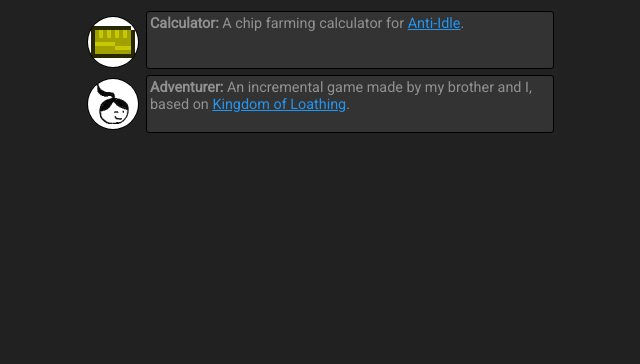
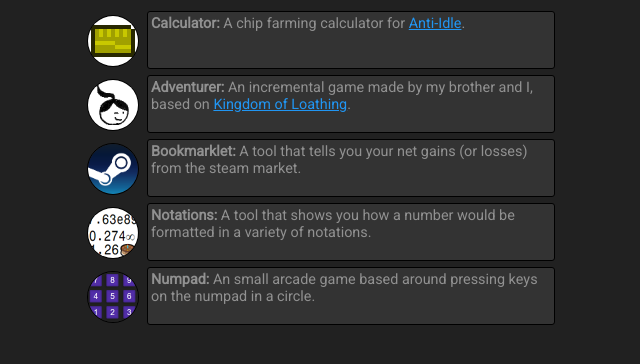
Before and after one commit to omsi6/omsi6.github.io, a PHP site: page / in a window 1280 px wide. Shown: the top 364 px of the page, without its empty margins (321-961 px from the left). Run offline with PHP 8.4, Linux system fonts and the light colour scheme.

Commit message:
landing page pt2

```diff
--- a/index.css
+++ b/index.css
@@ -8,7 +8,7 @@
 .specialA {
     width: 50px;
     height: 50px;
-    margin: 3px;
+    margin: 4px;
     border-radius: 50%;
     padding: 3px;
 }
--- a/index.html
+++ b/index.html
@@ -1,19 +1,25 @@
 <html>
     <head>
         <title>Omsi</title>
-        <link rel="stylesheet" href="index.css"/>
         <link rel='shortcut icon' href='favicon.ico' type='image/x-icon' />
         <link href="https://fonts.googleapis.com/css?family=Roboto" rel="stylesheet">
+        <link rel="stylesheet" href="index.css"/>
     </head>
     <body>
         <div class="flex-container" style="flex-direction: row;">
             <div class="flex-container" style="flex-direction: column;">
                 <a class="specialA" href="/calculator"><img src="assets/calculator-icon.png" class="icon" id="image"></a>
                 <a class="specialA" href="/adventurer"><img src="assets/kol-icon.png" class="icon" id="image2"></a>
+                <a class="specialA" href="/bookmarklet"><img src="assets/steam-icon.png" class="icon" id="image3"></a>
+                <a class="specialA" href="/notations"><img src="assets/notations-icon.png" class="icon" id="image4"></a>
+                <a class="specialA" href="/numpad"><img src="assets/numpad-icon.png" class="icon" id="image5"></a>
             </div>
             <div class="flex-container" style="flex-direction: column;">
                 <div class="textbox"><b>Calculator: </b>A chip farming calculator for <a href="http://www.kongregate.com/games/tukkun/anti-idle-the-game">Anti-Idle</a>.</div>
                 <div class="textbox"><b>Adventurer: </b>An incremental game made by my brother and I, based on <a href="https://www.kingdomofloathing.com">Kingdom of Loathing</a>.</div>
+                <div class="textbox"><b>Bookmarklet: </b>A tool that tells you your net gains (or losses) from the steam market.</div>
+                <div class="textbox"><b>Notations: </b>A tool that shows you how a number would be formatted in a variety of notations.</div>
+                <div class="textbox"><b>Numpad: </b>An small arcade game based around pressing keys on the numpad in a circle.</div>
             </div>
         </div>
         <script src="index.js"></script>
--- a/index.js
+++ b/index.js
@@ -1,2 +1,3 @@
 document.getElementById('image').draggable = false;
 document.getElementById('image2').draggable = false;
+document.getElementById('image3').draggable = false;
--- a/notations/index.html
+++ b/notations/index.html
@@ -1,6 +1,6 @@
 <html>
 <head>
-	<title>Steam Market Bookmarklet</title>
+	<title>Notations</title>
 
 	<link rel="stylesheet" href="index.css" />
 </head>
```
Also changed, not shown: assets/notations-icon.png (added), assets/numpad-icon.png (added), assets/steam-icon.png (added).
